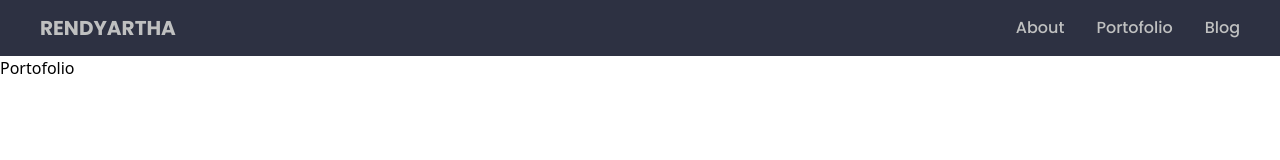
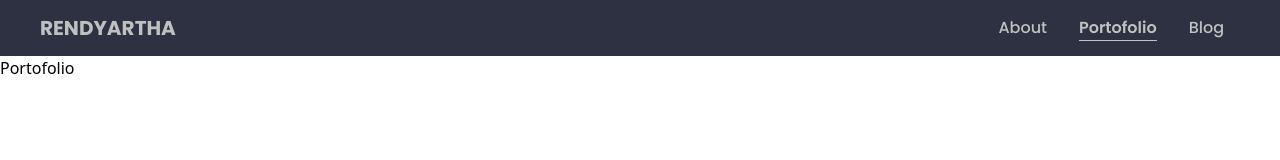
Before and after one commit to RendyArthaP/websiteportofolio, a React (Create React App) app: page /portofolio in a window 1280 px wide. Shown: the top 160 px of the page. Built offline with nearby package versions, Linux system fonts and the light colour scheme.

Commit message:
navbar active

```diff
--- a/src/components/Navbar.js
+++ b/src/components/Navbar.js
@@ -1,5 +1,5 @@
 import React, { useState } from 'react'
-import { Link } from "react-router-dom";
+import { Link, useLocation } from "react-router-dom";
 import Hamburger from '../icons/Hamburger';
 
 const Navbar = () => {
@@ -9,23 +9,49 @@ const Navbar = () => {
     setNavbarMobile(!navbarMobile)
   }
 
+  const location = useLocation();
+
+  const aboutActive = () => {
+    if(location.pathname === '/about') {
+      return "mx-4 font-semibold font-poppins border-b border-content text-base text-content"
+    } else {
+      return "mx-4 font-medium font-poppins text-base text-content"
+    }
+  }
+
+  const portofolioActive = () => {
+    if(location.pathname === '/portofolio') {
+      return "mx-4 font-semibold font-poppins border-b border-content text-base text-content"
+    } else {
+      return "mx-4 font-medium font-poppins text-base text-content"
+    }
+  }
+
+  const blogActive = () => {
+    if(location.pathname === '/blog') {
+      return "mx-4 font-semibold font-poppins border-b border-content text-base text-content"
+    } else {
+      return "mx-4 font-medium font-poppins text-base text-content"
+    }
+  }
+
   return (
-    <div className ="flex flex-row justify-between items-center bg-navbar h-14 px-4 md:px-6 lg:px-8 xl:px-10">
+    <div className ="flex sticky top-0 flex-row justify-between items-center bg-navbar h-14 px-4 md:px-6 lg:px-8 xl:px-10">
       <Link to="/">
         <h1 className="font-bold font-poppins text-xl text-content">RENDYARTHA</h1>
       </Link>
       <ul className="hidden md:flex md:flex-row">
-        <li className="mx-4 font-medium font-poppins text-base text-content">
+        <li className={aboutActive()}>
           <Link to="/about">
             About
           </Link>
         </li>
-        <li className="mx-4 font-medium font-poppins text-base text-content">
+        <li className={portofolioActive()}>
           <Link to="/portofolio">
             Portofolio
           </Link>
         </li>
-        <li className="ml-4 font-medium font-poppins text-base text-content">
+        <li className={blogActive()}>
           <Link to="/blog">
             Blog
           </Link>
@@ -35,18 +61,18 @@ const Navbar = () => {
         <Hamburger />
       </div>
       {navbarMobile && (
-        <ul className="flex flex-col absolute bg-navbar w-full left-0 top-14">
-        <li className="mx-4 py-4 font-medium font-poppins text-base text-content">
+        <ul className="flex flex-col absolute bg-navbar w-full left-0 top-14 z-10 pb-6 md:hidden">
+          <li className="mx-4 pt-4 pb-2 font-medium font-poppins text-base text-content border-b border-content">
             <Link to="/about">
               About
             </Link>
           </li>
-        <li className="mx-4 py-4 font-medium font-poppins text-base text-content">
+          <li className="mx-4 pt-4 pb-2 font-medium font-poppins text-base text-content border-b border-content">
             <Link to="/portofolio">
               Portofolio
             </Link>
           </li>
-        <li className="ml-4 py-4 font-medium font-poppins text-base text-content">
+          <li className="mx-4 pt-4 pb-2 font-medium font-poppins text-base text-content border-b border-content">
             <Link to="/blog">
               Blog
             </Link>
--- a/src/icons/Hamburger.js
+++ b/src/icons/Hamburger.js
@@ -3,7 +3,7 @@ import React from 'react'
 const Hamburger = () => {
   return (
     <div className="flex md:hidden cursor-pointer">
-      <svg viewBox="0 0 100 80" width="40" height="40" fill="#BFC0C0">
+      <svg viewBox="0 0 100 80" width="30" height="30" fill="#BFC0C0">
         <rect width="80" height="8"></rect>
         <rect y="30" width="80" height="8"></rect>
         <rect y="60" width="80" height="8"></rect>
--- a/src/pages/About.js
+++ b/src/pages/About.js
@@ -1,4 +1,5 @@
 import React from 'react'
+import { useLocation } from 'react-router-dom'
 import Navbar from '../components/Navbar'
 
 const About = () => {
--- a/src/pages/Blog.js
+++ b/src/pages/Blog.js
@@ -1,4 +1,5 @@
 import React from 'react'
+import { useLocation } from 'react-router-dom'
 import Navbar from '../components/Navbar'
 
 const Blog = () => {
--- a/src/pages/Portofolio.js
+++ b/src/pages/Portofolio.js
@@ -1,4 +1,5 @@
 import React from 'react'
+import { useLocation } from 'react-router-dom'
 import Navbar from '../components/Navbar'
 
 const Portofolio = () => {
--- a/tailwind.config.js
+++ b/tailwind.config.js
@@ -17,7 +17,8 @@ module.exports = {
       "button": "#EF8354"
      },
      borderColor: theme => ({
-      "profile": "#4F5D75"
+      "profile": "#4F5D75",
+      "content": "#BFC0C0"
      }),
      fontFamily: {
       poppins: ["Poppins", "sans-serif"],
```
Lines whose indentation alone changed are shown as unchanged.
